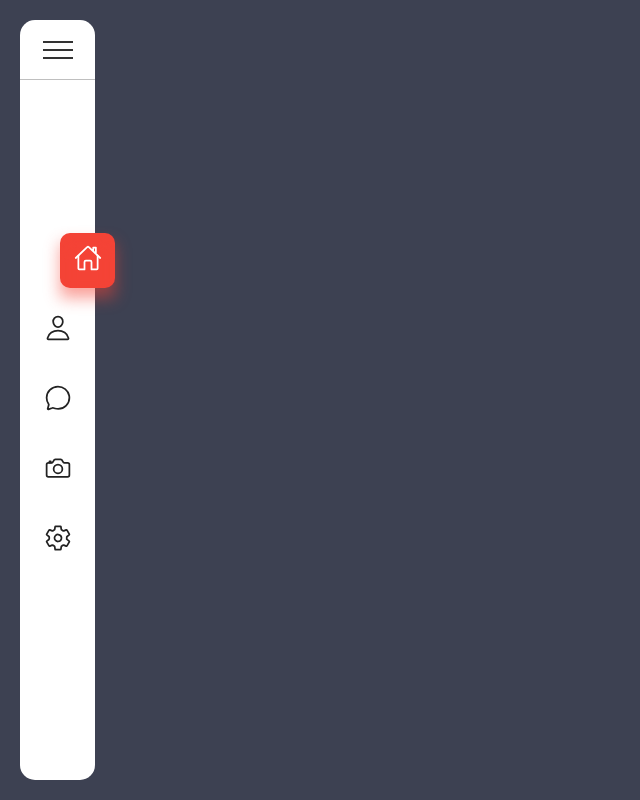
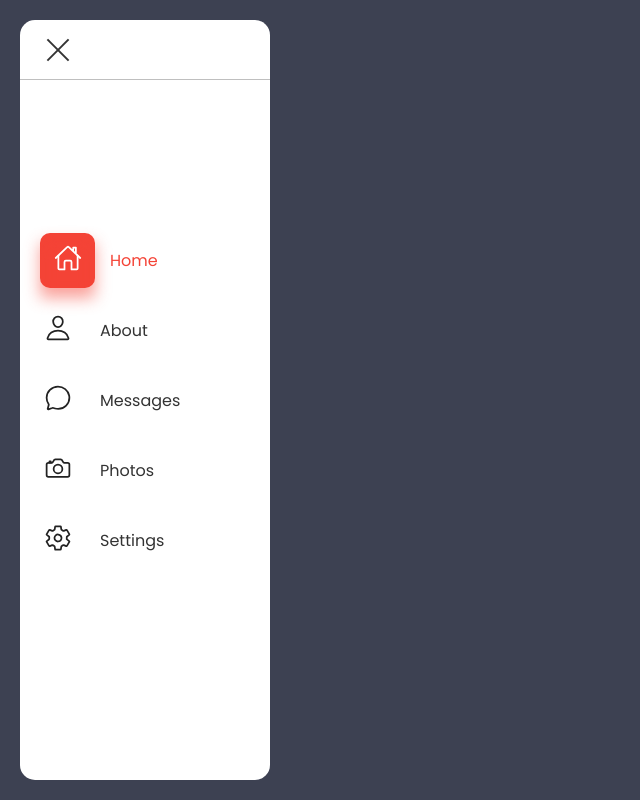
Before and after one commit to Aleincob/sideBarMenu, a plain HTML site: page index.html in a window 1280 px wide. Both pictures are taken after a click on the element 57 px from the left and 50 px from the top of the page. Shown: the whole page, without its empty margins (0-640 px from the left). Drawn offline with nearby package versions, Linux system fonts and the light colour scheme.

Commit message:
Añadimos javascript y mas scss

```diff
--- a/css/style.scss
+++ b/css/style.scss
@@ -124,4 +124,21 @@ body {
       }
     }
   }
+  &.open .menuToggle::before {
+    transform: translateY(0px) rotate(45deg);
+  }
+  &.open {
+    width: 250px;
+  }
+  &.open .menuToggle::after {
+    transform: translateY(0px) rotate(-45deg);
+    box-shadow: 0 0 0 #333;
+  }
+  &.open ul li.active {
+    transform: translateX(10px);
+  }
+  &.open ul li a .text {
+    opacity: 1;
+    visibility: visible;
+  }
 }
--- a/script.js
+++ b/script.js
@@ -1,2 +1,13 @@
 const menuToggle = document.querySelector(".menuToggle");
-const navigation = document.querySelector("navigation");
+const navigation = document.querySelector(".navigation");
+menuToggle.onclick = function () {
+  navigation.classList.toggle("open");
+};
+
+const list = document.querySelectorAll(".list");
+function activarLink() {
+  list.forEach((item) => item.classList.remove("active"));
+  this.classList.add("active");
+}
+
+list.forEach((item) => item.addEventListener("click", activarLink));
```
Also changed, not shown: css/style.css, 1 other file.
